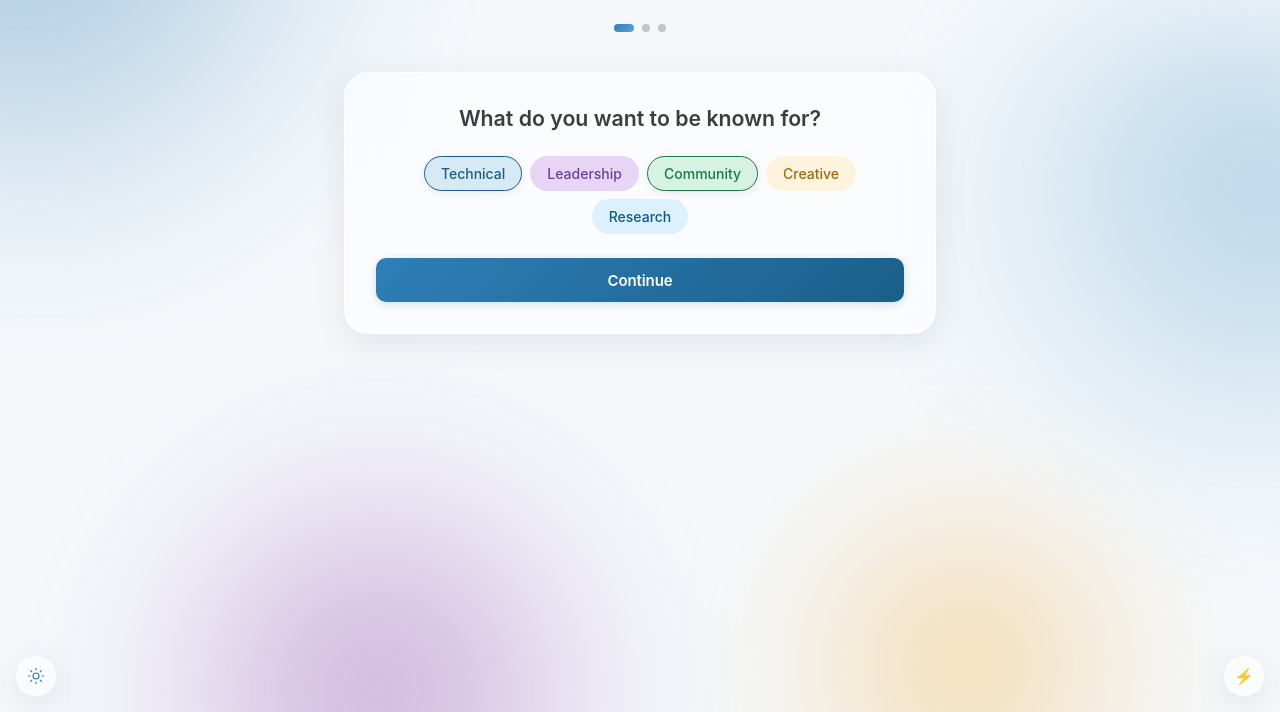
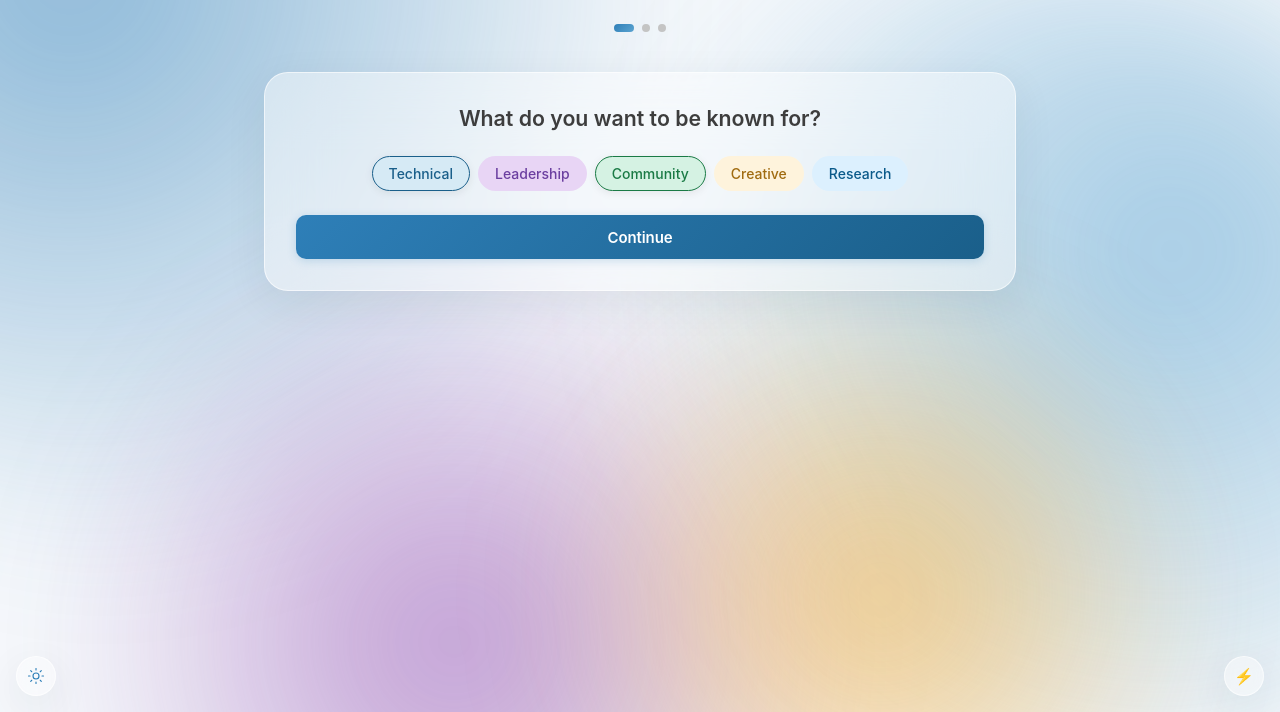
Before and after one commit to Neonat/stride-linkedin-automation, a plain HTML site: page index.html in a window 1280 px wide. Shown: the part 88-800 px from the top of the page. Drawn offline with Linux system fonts and the light colour scheme.

Commit message:
antigravity edit to polish up certain design details

```diff
--- a/css/components.css
+++ b/css/components.css
@@ -41,28 +41,28 @@ body {
 }
 
 .blob-1 {
-  width: 46vmax; height: 46vmax;
-  left: -16vmax; top: -18vmax;
+  width: 70vmax; height: 70vmax;
+  left: -20vmax; top: -20vmax;
   background: radial-gradient(circle at 35% 35%, var(--blob-1), transparent 70%);
-  animation: blobFloat1 24s ease-in-out infinite;
+  animation: blobFloat1 28s ease-in-out infinite;
 }
 .blob-2 {
-  width: 40vmax; height: 40vmax;
-  right: -14vmax; top: 10%;
+  width: 65vmax; height: 65vmax;
+  right: -15vmax; top: 5%;
   background: radial-gradient(circle at 65% 35%, var(--blob-2), transparent 70%);
-  animation: blobFloat2 28s ease-in-out infinite;
+  animation: blobFloat2 32s ease-in-out infinite;
 }
 .blob-3 {
-  width: 42vmax; height: 42vmax;
-  left: 8%; bottom: -20vmax;
+  width: 60vmax; height: 60vmax;
+  left: 5%; bottom: -25vmax;
   background: radial-gradient(circle at 50% 50%, var(--blob-3), transparent 70%);
-  animation: blobFloat3 32s ease-in-out infinite;
+  animation: blobFloat3 36s ease-in-out infinite;
 }
 .blob-4 {
-  width: 30vmax; height: 30vmax;
-  right: 12%; bottom: -10vmax;
+  width: 50vmax; height: 50vmax;
+  right: 8%; bottom: -15vmax;
   background: radial-gradient(circle at 50% 50%, var(--blob-4), transparent 70%);
-  animation: blobFloat1 20s ease-in-out infinite reverse;
+  animation: blobFloat1 24s ease-in-out infinite reverse;
 }
 
 @keyframes blobFloat1 {
@@ -107,6 +107,7 @@ body {
   align-items: center;
   justify-content: space-between;
   height: 56px;
+  width: 100%;
   max-width: var(--container-w);
   margin: var(--space-3) auto 0;
   padding: 0 var(--space-4);
@@ -280,7 +281,7 @@ body {
   background: var(--glass-surface);
   border: 1px solid var(--glass-border);
   border-radius: var(--radius-lg);
-  box-shadow: var(--glass-shadow);
+  box-shadow: var(--glass-shadow), inset 0 1px 1px var(--glass-highlight);
   padding: var(--space-4);
   -webkit-backdrop-filter: blur(var(--glass-blur));
   backdrop-filter: blur(var(--glass-blur));
--- a/css/screens.css
+++ b/css/screens.css
@@ -163,6 +163,12 @@
     align-items: start;
   }
 }
+@media (min-width: 1200px) {
+  .home-grid {
+    grid-template-columns: 1fr 400px;
+    gap: var(--space-8);
+  }
+}
 
 .home-grid-side {
   display: flex;
@@ -299,6 +305,12 @@
   .draft-grid-side {
     position: sticky;
     top: calc(var(--space-3) + 56px + var(--space-4));
+  }
+}
+@media (min-width: 1200px) {
+  .draft-grid {
+    grid-template-columns: 1fr 420px;
+    gap: var(--space-10);
   }
 }
 
@@ -535,6 +547,12 @@ body:has(#screen-draft.active) #theme-toggle {
     margin: 0 0 var(--space-4);
   }
 }
+@media (min-width: 1200px) {
+  .published-grid {
+    grid-template-columns: 1fr 400px;
+    gap: var(--space-10);
+  }
+}
 
 .published-grid-side {
   display: flex;
@@ -589,7 +607,7 @@ body:has(#screen-draft.active) #theme-toggle {
 @media (min-width: 1200px) {
   .collab-columns {
     grid-template-columns: 1fr 1fr 1fr;
-    gap: var(--space-4);
+    gap: var(--space-6);
     margin-bottom: var(--space-6);
     align-items: start;
   }
--- a/css/tokens.css
+++ b/css/tokens.css
@@ -101,37 +101,38 @@
   --fs-draft:   clamp(0.9375rem, 0.9rem + 0.2vw, 1.0625rem);
 
   /* ── Responsive container width (single-column, scales up) ── */
-  --container-w: 440px;
+  --container-w: 92vw;
 
   /* ── Wide dashboard width (Home/Draft/Published/Collab/Admin desktop grids) ── */
-  --dashboard-w: 440px;
+  --dashboard-w: 92vw;
 
   /* ── Glassmorphism ── */
-  --glass-surface:    rgba(255,255,255,0.58);
-  --glass-surface-strong: rgba(255,255,255,0.78);
-  --glass-border:     rgba(255,255,255,0.65);
-  --glass-highlight:  rgba(255,255,255,0.85);
-  --glass-blur:       20px;
-  --glass-blur-sm:    12px;
-  --glass-shadow:     0 8px 32px rgba(31,45,61,0.10);
+  --glass-surface:    rgba(255,255,255,0.45);
+  --glass-surface-strong: rgba(255,255,255,0.65);
+  --glass-border:     rgba(255,255,255,0.6);
+  --glass-highlight:  rgba(255,255,255,0.9);
+  --glass-blur:       32px;
+  --glass-blur-sm:    16px;
+  --glass-shadow:     0 12px 40px rgba(31,45,61,0.08);
 
   /* ── Ambient gradient blobs ── */
   --blob-1: #2E7FB8;
   --blob-2: #5BA3D0;
   --blob-3: #8E44AD;
   --blob-4: #F5A623;
-  --blob-opacity: 0.45;
+  --blob-opacity: 0.55;
 }
 
 /* ── Breakpoints: container grows, stays single column ── */
 @media (min-width: 600px)  { :root { --container-w: 520px; } }
-@media (min-width: 900px)  { :root { --container-w: 580px; } }
-@media (min-width: 1200px) { :root { --container-w: 640px; } }
+@media (min-width: 900px)  { :root { --container-w: 700px; } }
+@media (min-width: 1200px) { :root { --container-w: 800px; } }
 
 /* ── Breakpoints: dashboard width (Home/Draft/Published/Collab/Admin) ── */
-@media (min-width: 600px)  { :root { --dashboard-w: 520px; } }
-@media (min-width: 900px)  { :root { --dashboard-w: 900px; } }
-@media (min-width: 1200px) { :root { --dashboard-w: 1100px; } }
+@media (min-width: 600px)  { :root { --dashboard-w: 560px; } }
+@media (min-width: 900px)  { :root { --dashboard-w: 92vw; } }
+@media (min-width: 1200px) { :root { --dashboard-w: 1300px; } }
+@media (min-width: 1600px) { :root { --dashboard-w: 1600px; } }
 
 /* ─────────────────────────────────────────
    DARK MODE — same role tokens, dark values
@@ -152,11 +153,11 @@
   --shadow-md:  0 4px 14px rgba(0,0,0,0.40);
   --shadow-lg:  0 10px 28px rgba(0,0,0,0.45);
 
-  --glass-surface:    rgba(30,37,46,0.64);
-  --glass-surface-strong: rgba(30,37,46,0.82);
-  --glass-border:     rgba(255,255,255,0.12);
-  --glass-highlight:  rgba(255,255,255,0.07);
-  --glass-shadow:     0 8px 32px rgba(0,0,0,0.45);
+  --glass-surface:    rgba(20,25,32,0.45);
+  --glass-surface-strong: rgba(20,25,32,0.75);
+  --glass-border:     rgba(255,255,255,0.15);
+  --glass-highlight:  rgba(255,255,255,0.08);
+  --glass-shadow:     0 12px 40px rgba(0,0,0,0.5);
 
   --blob-opacity: 0.30;
 }
```
Also changed, not shown: 1 other file.
